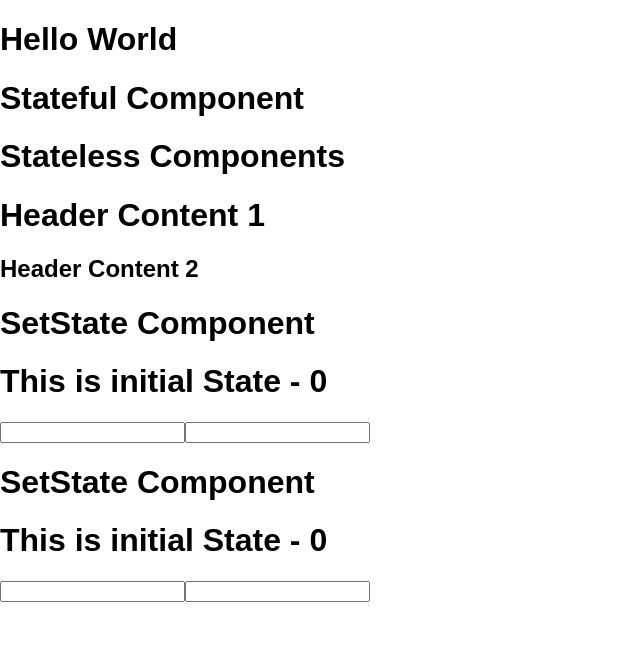
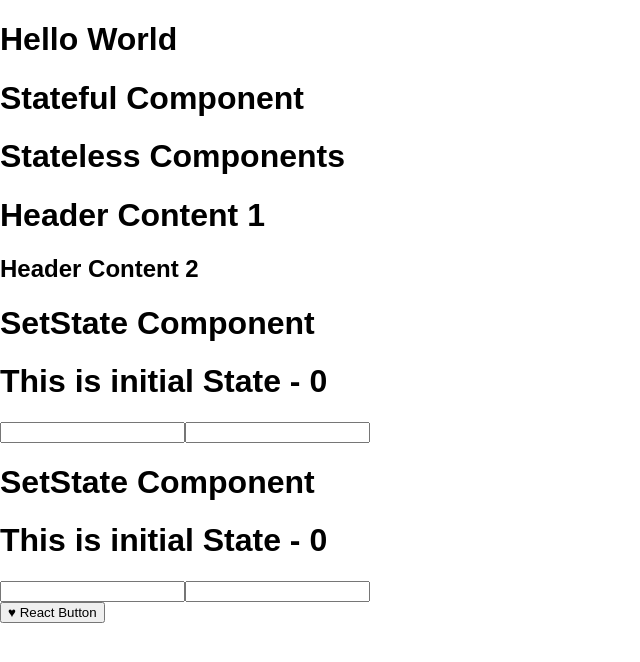
Before and after one commit to teck7/React-Web-App, a React (Create React App) app in the folder react-app/: page / in a window 1280 px wide. Shown: the top 662 px of the page, without its empty margins (0-640 px from the left). Built offline with nearby package versions, Linux system fonts and the light colour scheme.

Commit message:
create button stateless and stateful components

```diff
--- a/react-app/src/App.js
+++ b/react-app/src/App.js
@@ -4,6 +4,7 @@ import Stateless from './components/Stateless'
 import Header from './components/Header'
 import SetState from './components/SetState'
 import Mother from './components/Mother'
+import ButtonMother from './components/ButtonMother'
 
 class App extends Component {
   render() {
@@ -15,6 +16,7 @@ class App extends Component {
         <Header />
         <SetState />
         <Mother />
+        <ButtonMother />
       </div>
     );
   }
--- /dev/null
+++ b/react-app/src/components/ButtonChildren.js
@@ -0,0 +1,5 @@
+import React from 'react';
+
+const ButtonChildren = (props) => <button>{props.children}</button>
+
+export default ButtonChildren
--- /dev/null
+++ b/react-app/src/components/ButtonIcon.js
@@ -0,0 +1,9 @@
+import React from 'react';
+
+class ButtonIcon extends React.Component {
+  render() {
+    return <span> &hearts; </span>
+  }
+}
+
+export default ButtonIcon
--- /dev/null
+++ b/react-app/src/components/ButtonMother.js
@@ -0,0 +1,11 @@
+import React from 'react';
+import ButtonChildren from './ButtonChildren'
+import ButtonIcon from './ButtonIcon'
+
+class ButtonMother extends React.Component {
+  render() {
+    return <ButtonChildren> <ButtonIcon /> React Button </ButtonChildren>
+  }
+}
+
+export default ButtonMother
```
Also changed, not shown: 1 other file (tests, documents, lock files or other folders).
